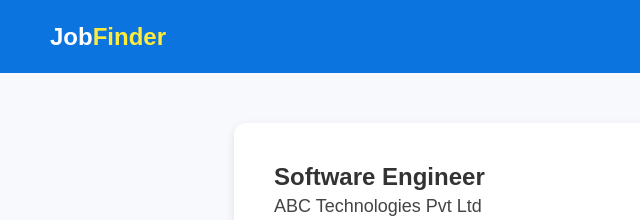
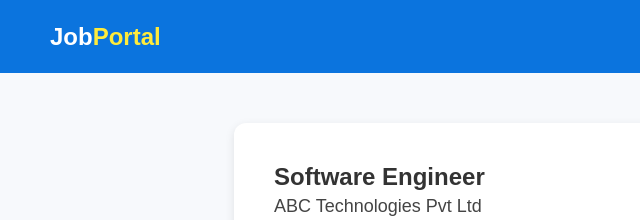
Before and after one commit to devcrafthub/job_portal, a plain HTML site: page job_detail.html in a window 1280 px wide. Shown: the top 220 px of the page, 0-640 px from the left. Drawn offline with Linux system fonts and the light colour scheme.

Commit message:
first commit

```diff
--- a/job_detail.html
+++ b/job_detail.html
@@ -10,7 +10,7 @@
 
   <!-- Navbar -->
   <nav class="navbar">
-    <div class="logo">Job<span>Finder</span></div>
+    <div class="logo">Job<span>Portal</span></div>
     <ul class="nav-links">
       <li><a href="index.html">Home</a></li>
       <li><a href="jobs.html">Jobs</a></li>
```
